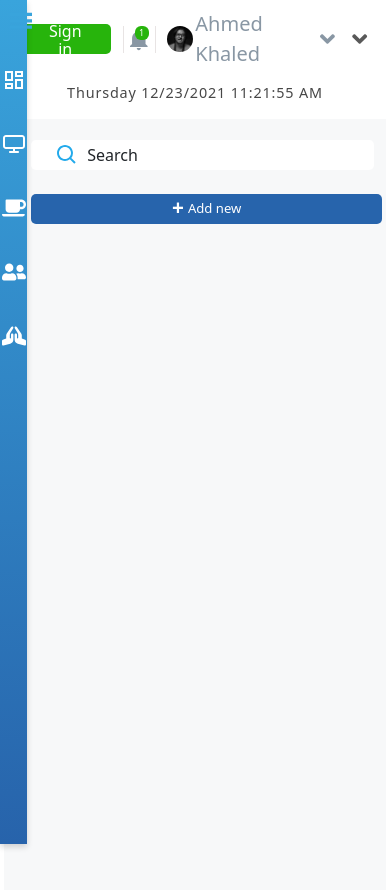
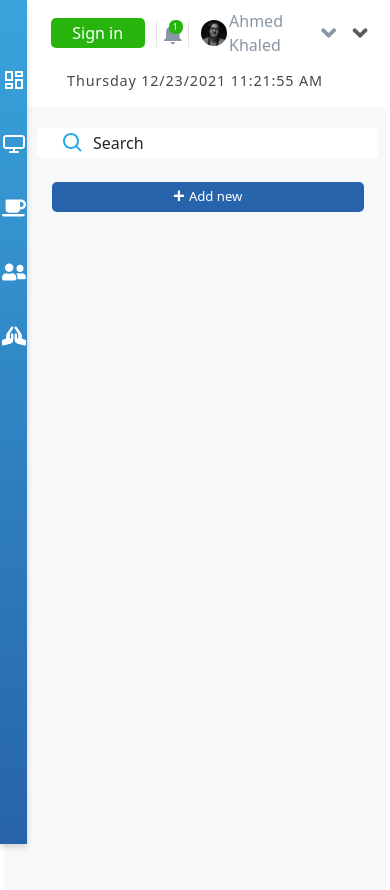
Before and after one commit to targerian/Arabic-Localizer, a React (Create React App) app: page / in a window 390 px wide. Shown: the top 890 px of the page. Built offline with nearby package versions, Linux system fonts and the light colour scheme.

Commit message:
adjusted responsiveness for mobile designs

```diff
--- a/src/Btn/Btn.css
+++ b/src/Btn/Btn.css
@@ -3,7 +3,7 @@
   display: flex;
   justify-content: center;
   align-items: center;
-  padding: 0.438rem 1.625rem 0.313rem 1.625rem;
+  width: 94px;
   border-radius: 0.313rem;
   height: 30px;
   line-height: 1.15;
@@ -31,7 +31,7 @@ button {
 @media screen and (max-width: 900px) {
   .btn-container {
     font-size: 1rem;
-
+    margin-left: 8vw;
     /* width: 70vw; */
   }
 }
--- a/src/card/Card.css
+++ b/src/card/Card.css
@@ -48,7 +48,6 @@
   z-index: 0;
 }
 .card-img-options {
-  justify-content: center;
 }
 .hr-card-img {
   width: 64px;
@@ -56,15 +55,16 @@
   border-radius: 32px;
 }
 .image-options-container {
+  width: 100%;
   display: flex;
   flex-direction: row;
   align-items: center;
-  justify-content: center;
-  gap: 10%;
+  justify-content: space-around;
 }
 .img-options {
   color: var(--leave);
   cursor: pointer;
+  font-size: 0.8rem;
 }
 .img-options:hover {
   color: var(--absent);
@@ -89,7 +89,6 @@
   font-weight: 500;
   width: 80px;
   height: 17px;
-  padding: 1.1vh 1.8vw;
   border-radius: 2px;
   display: flex;
   justify-content: center;
@@ -187,12 +186,12 @@
 
 @media screen and (max-width: 600px) {
   .hr-card-container {
-    width: 70vw;
+    width: 77vw;
     justify-content: center;
   }
   .hr-card-img {
-    width: 10vw;
-    height: 10vw;
-    border-radius: 5vw;
+    width: 50px;
+    height: 50px;
+    border-radius: 25px;
   }
 }
--- a/src/card/Card.jsx
+++ b/src/card/Card.jsx
@@ -22,9 +22,9 @@ const Card = ({
   const [AdditionalInfo, setAdditionalInfo] = useState(false);
   return (
     <div
-      className={`py-2  px-3 d-flex flex-row justify-content-start align-items-start hr-card-container `}
+      className={`py-2  px-2 px-md-3 d-flex flex-row justify-content-start align-items-start hr-card-container `}
     >
-      <div className="card-img-options d-flex flex-column gap-2">
+      <div className="card-img-options d-flex flex-column justify-content-center align-items-center gap-4 gap-md-2">
         <img className="hr-card-img" src={img} alt="client" />
         <div className="image-options-container">
           <MdModeEditOutline className="img-options" />
--- a/src/navbar/NavBar.jsx
+++ b/src/navbar/NavBar.jsx
@@ -3,9 +3,8 @@ import Btn from "../Btn/Btn";
 import "./Navbar.css";
 import { IoMdNotifications } from "react-icons/io";
 import { FaAngleDown } from "react-icons/fa";
-import { GiHamburgerMenu } from "react-icons/gi";
 
-const NavBar = ({  modalOpen }) => {
+const NavBar = ({ modalOpen }) => {
   const weekDay = [
     "Sunday",
     "Monday",
@@ -19,29 +18,26 @@ const NavBar = ({  modalOpen }) => {
     <div
       className={`d-flex flex-column flex-md-row justify-content-center justify-content-md-end align-items-center align-items-md-start mb-2 nav-container `}
     >
-      <GiHamburgerMenu
-        className='ham-menu'
-      />
-      <div className='d-flex flex-col flex-md-row justify-content-end align-items-center nav-links-container '>
-        <span className='now-date'>
+      <div className="d-flex flex-col flex-md-row justify-content-end align-items-center nav-links-container ">
+        <span className="now-date">
           {weekDay[new Date().getDay()] +
             " " +
             new Date().toLocaleString().replace(",", "")}
         </span>
-        <div className='d-flex flex-row justify-content-center align-items-center nav-links-specific-container'>
-          <Btn to='/' color='green'>
+        <div className="d-flex flex-row justify-content-center align-items-center nav-links-specific-container">
+          <Btn to="/" color="green">
             Sign in
           </Btn>
-          <div className='nav-icon-container'>
-            <IoMdNotifications className='nav-icon' />
-            <div className='nav-notification-number'>1</div>
+          <div className="nav-icon-container">
+            <IoMdNotifications className="nav-icon" />
+            <div className="nav-notification-number">1</div>
           </div>
-          <div className='nav-name'>
-            <img className='nav-img' src='/images/test.jpg' alt='profile' />
+          <div className="nav-name">
+            <img className="nav-img" src="/images/test.jpg" alt="profile" />
             <span>Ahmed Khaled</span>
-            <FaAngleDown className='nav-name-dropdown' />
+            <FaAngleDown className="nav-name-dropdown" />
           </div>
-          <FaAngleDown className='nav-dropdown' />
+          <FaAngleDown className="nav-dropdown" />
         </div>
       </div>
     </div>
--- a/src/navbar/Navbar.css
+++ b/src/navbar/Navbar.css
@@ -99,8 +99,8 @@
     margin-top: 1vh;
     margin-right: 0;
   }
-  .nav-name {
-    font-size: 1.1rem;
+  .nav-name span {
+    font-size: 1rem !important;
     gap: 0.5vw;
   }
 }
--- a/src/pages/ClientsDashboard.css
+++ b/src/pages/ClientsDashboard.css
@@ -4,10 +4,10 @@
   flex-direction: column;
   justify-content: start;
   align-items: center;
-  padding: 2.45vh 3vw;
+  padding: 2.45vh 1vw;
   flex-basis: 1;
   margin: 1vw;
-  padding-left: 7vw;
+  padding-left: 8.5vw;
   height: 100vh;
 }
 
@@ -44,7 +44,6 @@
   font-size: 0.82rem;
   align-items: center;
   height: 30px;
-  padding: 0.438rem 0.525rem;
   border-radius: 0.313rem;
   background-color: var(--weekend);
   color: #fff;
@@ -74,8 +73,11 @@
   width: 100%;
 }
 @media screen and (max-width: 767px) {
+  .dashbord-container {
+    padding-right: 2vw;
+  }
   .weekends {
-    width: 90vw;
+    width: 80vw;
     margin: 0 auto;
   }
 }
--- a/src/pages/ClientsDashboard.jsx
+++ b/src/pages/ClientsDashboard.jsx
@@ -1,6 +1,4 @@
 import React, { useContext, useState } from "react";
-import Btn from "../Btn/Btn";
-import Input from "../Input/Input";
 import "./ClientsDashboard.css";
 import { BiSearch } from "react-icons/bi";
 import Card from "../card/Card";
@@ -56,7 +54,7 @@ const ClientsDashboard = ({ modalOpen, setModalOpen }) => {
             />
           </div>
           <button
-            className="mt-4 mt-md-0 weekends"
+            className="mt-4 mt-md-0 ms-md-2 weekends"
             onClick={() => setModalOpen(true)}
           >
             <span className="plus">+</span>
```
